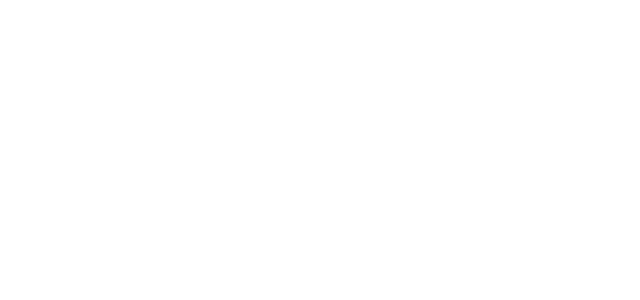
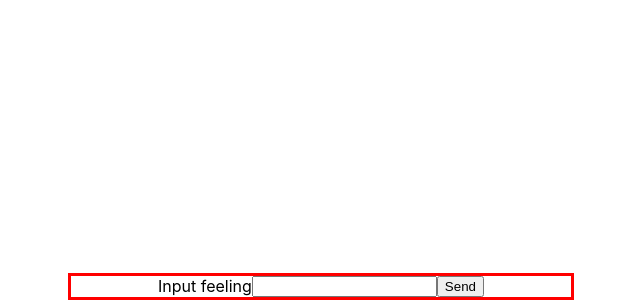
Before and after one commit to SohtaInoguchi/chat-bot, a React (Create React App) app: page / in a window 1280 px wide. Shown: the part 500-800 px from the top of the page, without its empty margins (319-959 px from the left). Built offline with nearby package versions, Linux system fonts and the light colour scheme.

Commit message:
center input horizontally

```diff
--- a/src/index.css
+++ b/src/index.css
@@ -9,6 +9,8 @@
 
 #root {
   position: relative;
+  width: 100%;
+  height: 100vh;
 }
 
 code {
@@ -19,6 +21,8 @@
 #chat-box {
   position: absolute;
   bottom: 0px;
+  left: 0;
+  right: 0;
   width: min-content;
   min-width: 500px;
   margin: 0px auto;
```
